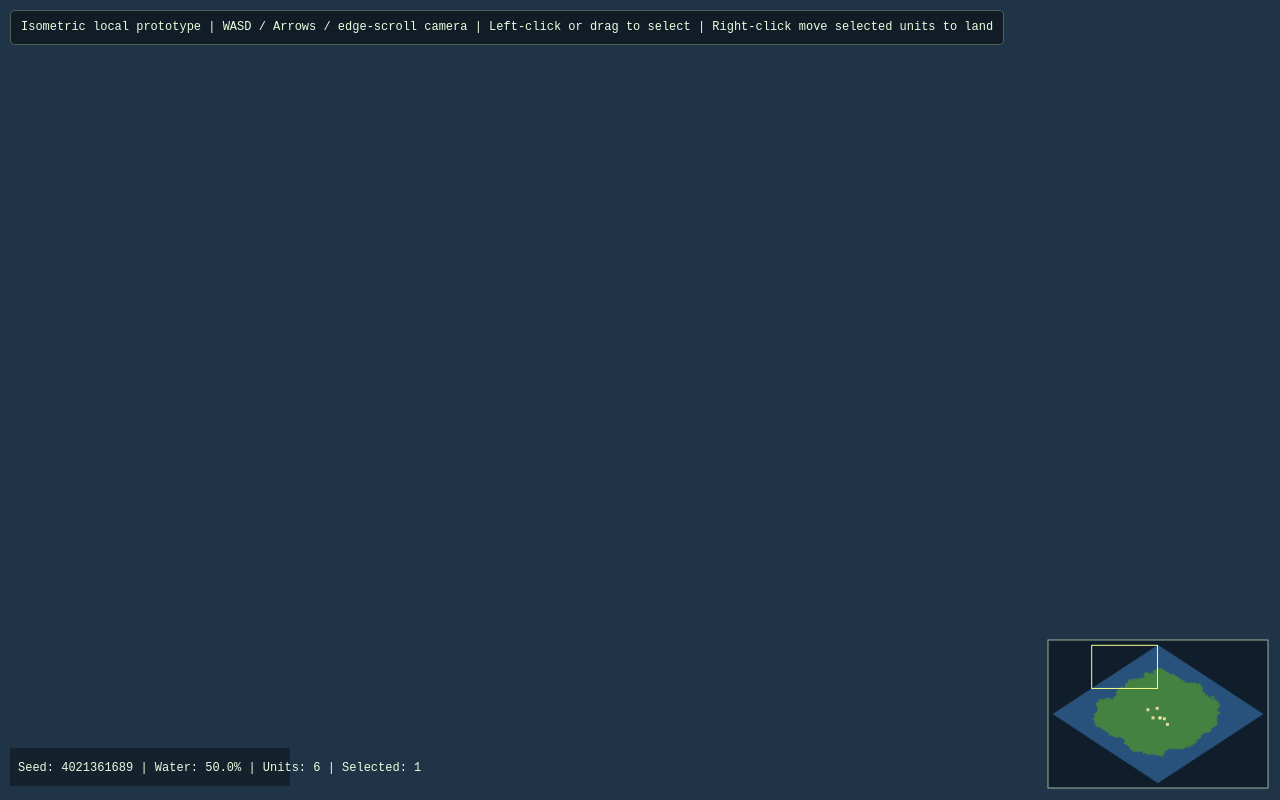
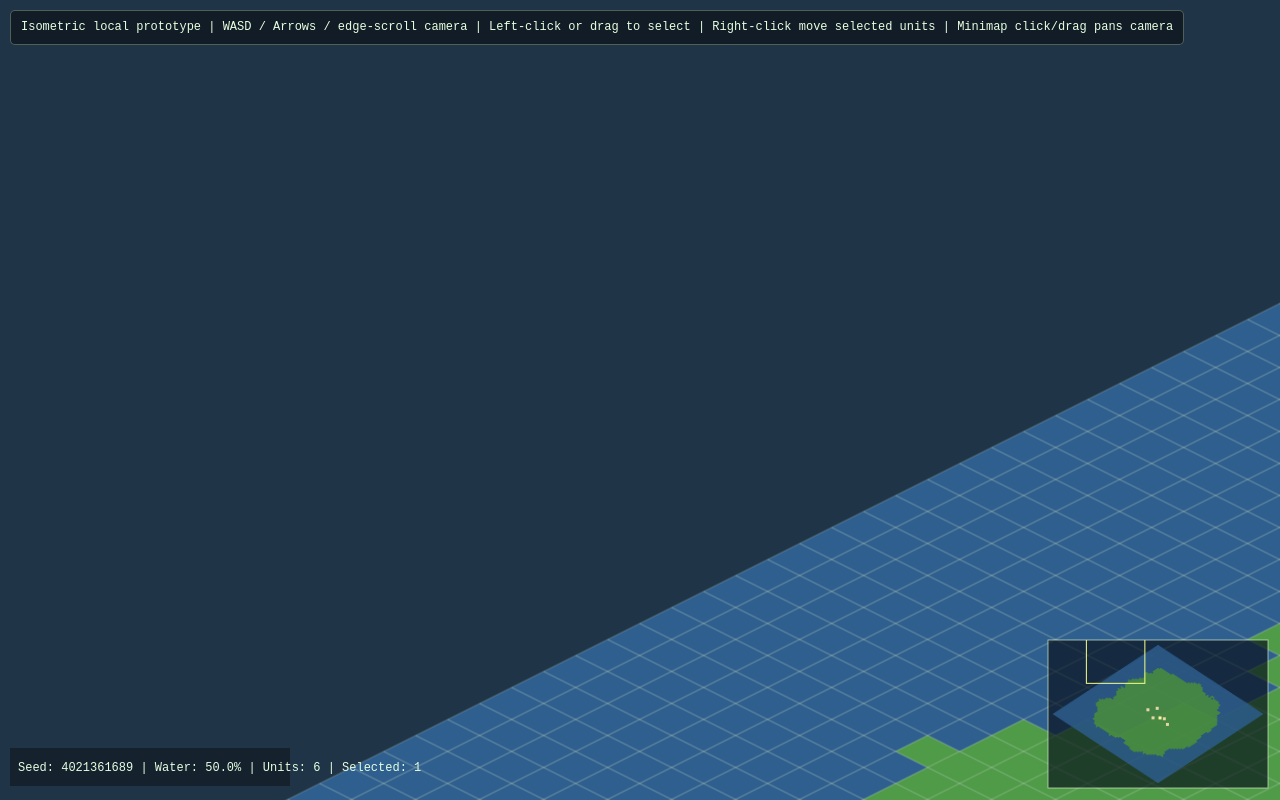
Before and after one commit to open-empires/open-empires-web, a plain HTML site: page index.html in a window 1280 px wide. Drawn offline with Linux system fonts and the light colour scheme; animation ran at ten frames a second.

Commit message:
deploy: e0cbbc93d33789e81647369f06386b60fef0ee94

```diff
--- a/index-k52xchcd.js
+++ b/index-vqd18xey.js
@@ -139,7 +139,11 @@ function createMapLayer(map, cols, rows) {
     return {
       canvas,
       offsetX: 0,
-      offsetY: 0
+      offsetY: 0,
+      mapMinX,
+      mapMaxX,
+      mapMinY,
+      mapMaxY
     };
   }
   const offsetX = -mapMinX + paddingX;
@@ -159,7 +163,11 @@ function createMapLayer(map, cols, rows) {
   return {
     canvas,
     offsetX,
-    offsetY
+    offsetY,
+    mapMinX,
+    mapMaxX,
+    mapMinY,
+    mapMaxY
   };
 }
 function drawMapLayer(ctx, mapLayer, camera) {
@@ -167,15 +175,67 @@ function drawMapLayer(ctx, mapLayer, camera) {
   const drawY = camera.y - mapLayer.offsetY;
   ctx.drawImage(mapLayer.canvas, drawX, drawY);
 }
-function clampCameraToMapBounds(camera, mapLayer, viewportWidth, viewportHeight) {
-  const minVisibleX = viewportWidth * 0.25;
-  const minVisibleY = viewportHeight * 0.5;
-  const minCameraX = mapLayer.offsetX + minVisibleX - mapLayer.canvas.width;
-  const maxCameraX = mapLayer.offsetX + viewportWidth - minVisibleX;
-  const minCameraY = mapLayer.offsetY + minVisibleY - mapLayer.canvas.height;
-  const maxCameraY = mapLayer.offsetY + viewportHeight - minVisibleY;
-  camera.x = clamp(camera.x, minCameraX, maxCameraX);
-  camera.y = clamp(camera.y, minCameraY, maxCameraY);
+function clampCameraToMapBounds(camera, mapLayer, mapCols, mapRows, viewportWidth, viewportHeight) {
+  const bounds = getCameraBounds(mapLayer, viewportWidth, viewportHeight);
+  camera.x = clamp(camera.x, bounds.minX, bounds.maxX);
+  camera.y = clamp(camera.y, bounds.minY, bounds.maxY);
+}
+function clampCameraByCoverageAlongSegment(previousCamera, camera, mapLayer, mapCols, mapRows, viewportWidth, viewportHeight, minimumCoverage = 0.25) {
+  const desired = { x: camera.x, y: camera.y };
+  const startCoverage = estimateViewportMapCoverage(previousCamera, mapCols, mapRows, viewportWidth, viewportHeight);
+  const endCoverage = estimateViewportMapCoverage(desired, mapCols, mapRows, viewportWidth, viewportHeight);
+  if (endCoverage >= minimumCoverage || startCoverage < minimumCoverage) {
+    return;
+  }
+  const bounds = getCameraBounds(mapLayer, viewportWidth, viewportHeight);
+  let lo = 0;
+  let hi = 1;
+  for (let i = 0;i < 20; i += 1) {
+    const mid = (lo + hi) * 0.5;
+    const probe = {
+      x: previousCamera.x + (desired.x - previousCamera.x) * mid,
+      y: previousCamera.y + (desired.y - previousCamera.y) * mid
+    };
+    const coverage = estimateViewportMapCoverage(probe, mapCols, mapRows, viewportWidth, viewportHeight);
+    if (coverage >= minimumCoverage) {
+      lo = mid;
+    } else {
+      hi = mid;
+    }
+  }
+  let best = {
+    x: previousCamera.x + (desired.x - previousCamera.x) * lo,
+    y: previousCamera.y + (desired.y - previousCamera.y) * lo
+  };
+  let bestDist = squaredDistance(best, desired);
+  let center = { ...desired };
+  const steps = [128, 64, 32, 16, 8, 4, 2, 1];
+  for (const step of steps) {
+    let improved = false;
+    for (let ix = -4;ix <= 4; ix += 1) {
+      for (let iy = -4;iy <= 4; iy += 1) {
+        const candidate = {
+          x: clamp(center.x + ix * step, bounds.minX, bounds.maxX),
+          y: clamp(center.y + iy * step, bounds.minY, bounds.maxY)
+        };
+        const coverage = estimateViewportMapCoverage(candidate, mapCols, mapRows, viewportWidth, viewportHeight);
+        if (coverage < minimumCoverage) {
+          continue;
+        }
+        const dist = squaredDistance(candidate, desired);
+        if (dist < bestDist) {
+          best = candidate;
+          bestDist = dist;
+          improved = true;
+        }
+      }
+    }
+    if (improved) {
+      center = { ...best };
+    }
+  }
+  camera.x = best.x;
+  camera.y = best.y;
 }
 function countWaterTiles(tiles) {
   let count = 0;
@@ -255,19 +315,24 @@ function drawMinimap(ctx, minimapTexture, mapCols, mapRows, camera, viewportWidt
     screenToTile(0, viewportHeight, camera),
     screenToTile(viewportWidth, viewportHeight, camera)
   ];
-  const clampedCorners = corners.map((corner) => ({
-    x: clamp(corner.x, 0, mapCols),
-    y: clamp(corner.y, 0, mapRows)
-  }));
-  const miniCorners = clampedCorners.map((corner) => toMiniScreen(corner.x, corner.y));
+  const miniCorners = corners.map((corner) => toMiniScreen(corner.x, corner.y));
   const minX = Math.min(...miniCorners.map((p) => p.x));
   const maxX = Math.max(...miniCorners.map((p) => p.x));
   const minY = Math.min(...miniCorners.map((p) => p.y));
   const maxY = Math.max(...miniCorners.map((p) => p.y));
   ctx.strokeStyle = "#f5ff86";
   ctx.lineWidth = 1;
+  ctx.save();
+  ctx.beginPath();
+  ctx.rect(x, y, width, height);
+  ctx.clip();
   ctx.strokeRect(minX, minY, Math.max(1, maxX - minX), Math.max(1, maxY - minY));
+  ctx.restore();
   return {
+    x,
+    y,
+    width,
+    height,
     innerX,
     innerY,
     innerW,
@@ -335,6 +400,38 @@ function hasLandNeighbor(tiles, x, y, cols, rows) {
 }
 function clamp(value, min, max) {
   return Math.max(min, Math.min(max, value));
+}
+function squaredDistance(a, b) {
+  const dx = a.x - b.x;
+  const dy = a.y - b.y;
+  return dx * dx + dy * dy;
+}
+function getCameraBounds(mapLayer, viewportWidth, viewportHeight) {
+  const minVisibleX = viewportWidth * 0.25;
+  const minVisibleY = viewportHeight * 0.5;
+  return {
+    minX: minVisibleX - mapLayer.mapMaxX,
+    maxX: viewportWidth - minVisibleX - mapLayer.mapMinX,
+    minY: minVisibleY - mapLayer.mapMaxY,
+    maxY: viewportHeight - minVisibleY - mapLayer.mapMinY
+  };
+}
+function estimateViewportMapCoverage(camera, mapCols, mapRows, viewportWidth, viewportHeight) {
+  const samplesX = 12;
+  const samplesY = 8;
+  let inside = 0;
+  const total = samplesX * samplesY;
+  for (let sy = 0;sy < samplesY; sy += 1) {
+    for (let sx = 0;sx < samplesX; sx += 1) {
+      const x = (sx + 0.5) / samplesX * viewportWidth;
+      const y = (sy + 0.5) / samplesY * viewportHeight;
+      const tile = screenToTile(x, y, camera);
+      if (tile.x >= 0 && tile.y >= 0 && tile.x < mapCols && tile.y < mapRows) {
+        inside += 1;
+      }
+    }
+  }
+  return inside / total;
 }
 function hashNoise(x, y, seed) {
   const n = Math.sin(x * 127.1 + y * 311.7 + seed * 0.001) * 43758.5453123;
@@ -528,7 +625,7 @@ hud.style.lineHeight = "1.4";
 hud.style.border = "1px solid rgba(220, 255, 200, 0.3)";
 hud.style.borderRadius = "5px";
 hud.style.userSelect = "none";
-hud.textContent = "Isometric local prototype | WASD / Arrows / edge-scroll camera | Left-click or drag to select | Right-click move selected units to land";
+hud.textContent = "Isometric local prototype | WASD / Arrows / edge-scroll camera | Left-click or drag to select | Right-click move selected units | Minimap click/drag pans camera";
 document.body.appendChild(hud);
 var viewportWidth = window.innerWidth;
 var viewportHeight = window.innerHeight;
@@ -553,19 +650,25 @@ var dragSelection = {
   currentY: 0
 };
 var DRAG_THRESHOLD = 4;
+var minimapProjection = null;
+var minimapPan = {
+  active: false
+};
 function resizeCanvas() {
+  const previousCamera = { x: camera.x, y: camera.y };
   viewportWidth = window.innerWidth;
   viewportHeight = window.innerHeight;
   canvas.width = viewportWidth;
   canvas.height = viewportHeight;
-  clampCameraToMapBounds(camera, mapLayer, viewportWidth, viewportHeight);
+  clampCameraToMapBounds(camera, mapLayer, MAP_COLS, MAP_ROWS, viewportWidth, viewportHeight);
+  clampCameraByCoverageAlongSegment(previousCamera, camera, mapLayer, MAP_COLS, MAP_ROWS, viewportWidth, viewportHeight, 0.25);
 }
 window.addEventListener("resize", resizeCanvas);
 resizeCanvas();
 var spawnScreen = tileToScreen(spawn.x + 0.5, spawn.y + 0.5, { x: 0, y: 0 });
 camera.x = viewportWidth * 0.5 - spawnScreen.x;
 camera.y = viewportHeight * 0.5 - spawnScreen.y;
-clampCameraToMapBounds(camera, mapLayer, viewportWidth, viewportHeight);
+clampCameraToMapBounds(camera, mapLayer, MAP_COLS, MAP_ROWS, viewportWidth, viewportHeight);
 window.addEventListener("keydown", (event) => {
   keyState.add(event.key.toLowerCase());
 });
@@ -575,6 +678,10 @@ window.addEventListener("keyup", (event) => {
 canvas.addEventListener("mousemove", (event) => {
   mouseX = event.clientX;
   mouseY = event.clientY;
+  if (minimapPan.active) {
+    focusCameraFromMinimap(event.clientX, event.clientY);
+    return;
+  }
   if (!dragSelection.isPointerDown) {
     return;
   }
@@ -590,6 +697,13 @@ canvas.addEventListener("mousedown", (event) => {
   if (event.button !== 0) {
     return;
   }
+  if (isPointInMinimap(event.clientX, event.clientY)) {
+    minimapPan.active = true;
+    dragSelection.isPointerDown = false;
+    dragSelection.isDragging = false;
+    focusCameraFromMinimap(event.clientX, event.clientY);
+    return;
+  }
   dragSelection.isPointerDown = true;
   dragSelection.isDragging = false;
   dragSelection.startX = event.clientX;
@@ -598,7 +712,14 @@ canvas.addEventListener("mousedown", (event) => {
   dragSelection.currentY = event.clientY;
 });
 window.addEventListener("mouseup", (event) => {
-  if (event.button !== 0 || !dragSelection.isPointerDown) {
+  if (event.button !== 0) {
+    return;
+  }
+  if (minimapPan.active) {
+    minimapPan.active = false;
+    return;
+  }
+  if (!dragSelection.isPointerDown) {
     return;
   }
   const minX = Math.min(dragSelection.startX, dragSelection.currentX);
@@ -641,6 +762,7 @@ canvas.addEventListener("contextmenu", (event) => {
   }
 });
 function updateCamera(deltaSeconds) {
+  const previousCamera = { x: camera.x, y: camera.y };
   let dx = 0;
   let dy = 0;
   if (keyState.has("w") || keyState.has("arrowup")) {
@@ -672,7 +794,8 @@ function updateCamera(deltaSeconds) {
   }
   camera.x += dx * CAMERA_SPEED * deltaSeconds;
   camera.y += dy * CAMERA_SPEED * deltaSeconds;
-  clampCameraToMapBounds(camera, mapLayer, viewportWidth, viewportHeight);
+  clampCameraToMapBounds(camera, mapLayer, MAP_COLS, MAP_ROWS, viewportWidth, viewportHeight);
+  clampCameraByCoverageAlongSegment(previousCamera, camera, mapLayer, MAP_COLS, MAP_ROWS, viewportWidth, viewportHeight, 0.25);
 }
 function drawBackground() {
   ctx.fillStyle = "#203447";
@@ -712,8 +835,8 @@ function frame(now) {
   drawMapLayer(ctx, mapLayer, camera);
   drawUnits(ctx, units, camera, selectedUnitIds);
   drawSelectionBox();
-  const minimapRect = drawMinimap(ctx, minimapTexture, MAP_COLS, MAP_ROWS, camera, viewportWidth, viewportHeight);
-  drawUnitsOnMinimap(ctx, units, selectedUnitIds, minimapRect);
+  minimapProjection = drawMinimap(ctx, minimapTexture, MAP_COLS, MAP_ROWS, camera, viewportWidth, viewportHeight);
+  drawUnitsOnMinimap(ctx, units, selectedUnitIds, minimapProjection);
   drawInfo();
   requestAnimationFrame(frame);
 }
@@ -731,3 +854,30 @@ function mulberry32(initialSeed) {
     return ((t ^ t >>> 14) >>> 0) / 4294967296;
   };
 }
+function isPointInMinimap(x, y) {
+  if (!minimapProjection) {
+    return false;
+  }
+  return x >= minimapProjection.x && x <= minimapProjection.x + minimapProjection.width && y >= minimapProjection.y && y <= minimapProjection.y + minimapProjection.height;
+}
+function focusCameraFromMinimap(screenX, screenY) {
+  if (!minimapProjection) {
+    return;
+  }
+  const previousCamera = { x: camera.x, y: camera.y };
+  const normX = clamp2((screenX - minimapProjection.innerX) / minimapProjection.innerW, 0, 1);
+  const normY = clamp2((screenY - minimapProjection.innerY) / minimapProjection.innerH, 0, 1);
+  const texX = normX * minimapProjection.textureWidth;
+  const texY = normY * minimapProjection.textureHeight;
+  const u = (texX - minimapProjection.originX) / minimapProjection.halfTileW;
+  const v = (texY - 1) / minimapProjection.halfTileH;
+  const tileX = (u + v) * 0.5;
+  const tileY = (v - u) * 0.5;
+  camera.x = viewportWidth * 0.5 - (tileX - tileY) * HALF_TILE_W;
+  camera.y = viewportHeight * 0.5 - (tileX + tileY) * HALF_TILE_H;
+  clampCameraToMapBounds(camera, mapLayer, MAP_COLS, MAP_ROWS, viewportWidth, viewportHeight);
+  clampCameraByCoverageAlongSegment(previousCamera, camera, mapLayer, MAP_COLS, MAP_ROWS, viewportWidth, viewportHeight, 0.25);
+}
+function clamp2(value, min, max) {
+  return Math.max(min, Math.min(max, value));
+}
--- a/index.html
+++ b/index.html
@@ -16,7 +16,7 @@
       }
     </style>
 
-  <script type="module" crossorigin src="./index-k52xchcd.js"></script></head>
+  <script type="module" crossorigin src="./index-vqd18xey.js"></script></head>
   <body>
   </body>
 </html>
```
Also changed, not shown: 1 other file.
